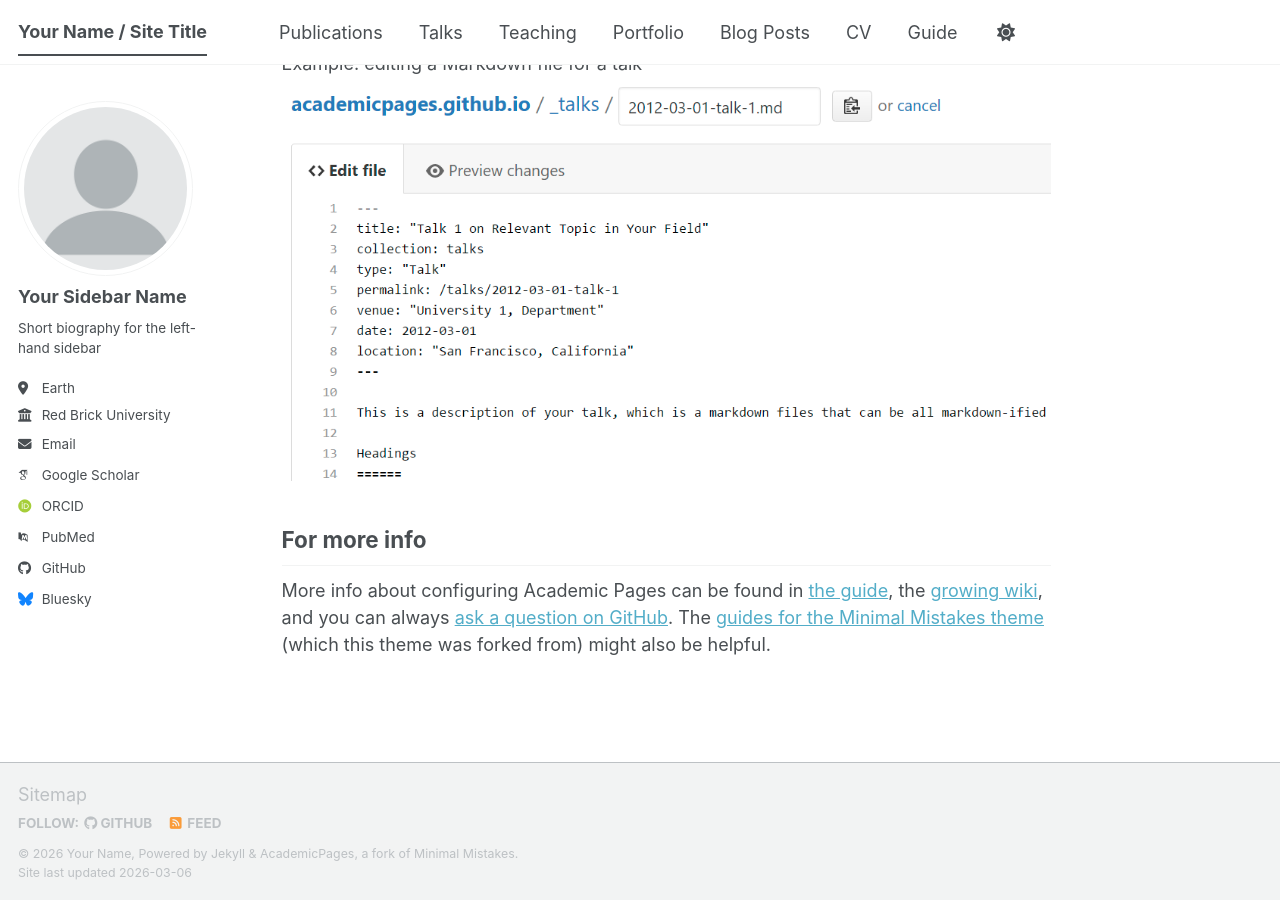
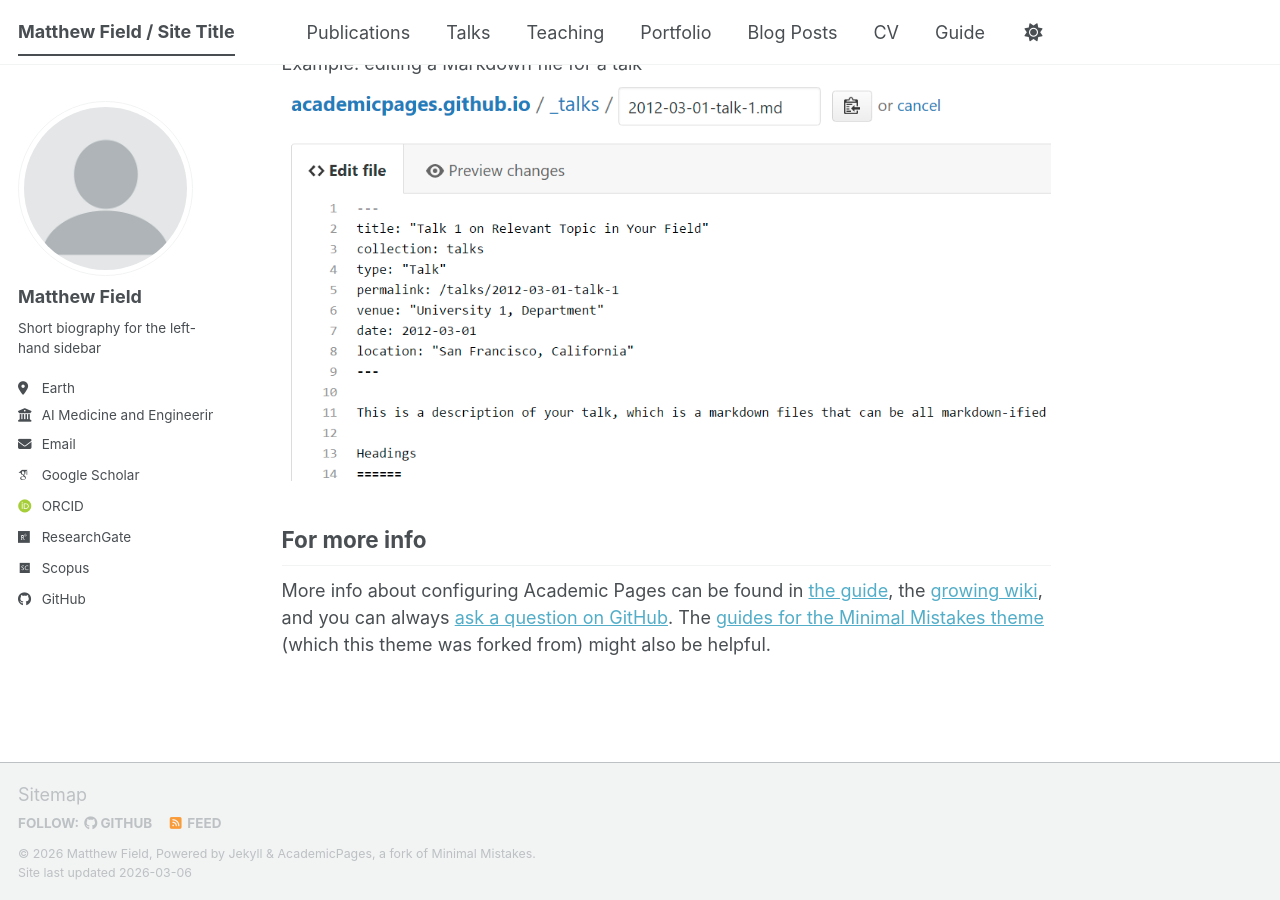
Before and after one commit to mffield/mffield.github.io, a Jekyll site: the page built from _pages/about.md, in a window 1280 px wide and 900 px high, scrolled down 2720 px. Built offline with Jekyll 4.4.1, drawn with Linux system fonts in a browser that asks for light colours; some web fonts are replaced; a script bundle is joined from its source files by our own code; library files that are not in the unit come from our copies.

Commit message:
initial commit

```diff
--- a/_config.yml
+++ b/_config.yml
@@ -9,11 +9,11 @@
 # Basic Site Settings
 locale                   : "en-US"
 site_theme               : "default" # The available themes options are "default", "air", "sunrise", "mint", "dirt" and "contrast"
-title                    : "Your Name / Site Title"
+title                    : "Matthew Field / Site Title"
 title_separator          : "-"
-name                     : &name "Your Name"
-description              : &description "Your Name's academic portfolio"   # Update this with a general description of your site, this is the default if not overridden by a page
-url                      : https://academicpages.github.io # The base hostname & protocol for your site e.g. "https://[your GitHub username].github.io",
+name                     : &name "Matthew Field"
+description              : &description "Matthew Field's academic portfolio"   # Update this with a general description of your site, this is the default if not overridden by a page
+url                      : https://mffield.github.io # The base hostname & protocol for your site e.g. "https://[your GitHub username].github.io",
                                                            # or if you already have some other page hosted on Github then use "https://[your GitHub username].github.io/[Your Repo Name]"
 baseurl                  : "" # the subpath of your site, e.g. "/blog"
 repository               : "academicpages/academicpages.github.io"
@@ -24,26 +24,26 @@ repository               : "academicpages/academicpages.github.io"
 author:
   # Biographic information
   avatar           : "profile.png"
-  name             : "Your Sidebar Name"
+  name             : "Matthew Field"
   pronouns         : # example: "she/her"
   bio              : "Short biography for the left-hand sidebar"
   location         : "Earth"
-  employer         : "Red Brick University"
+  employer         : "AI Medicine and Engineering"
   uri              : # URL
   email            : "none@example.org"
 
   # Academic websites
   academia         : # URL
   arxiv            : # URL - Update with the correct link to your profile
-  googlescholar    : "https://scholar.google.com/citations?user=PS_CX0AAAAAJ"
+  googlescholar    : "https://scholar.google.com.au/citations?user=5_4YHtoAAAAJ&hl=en"
   inspire-hep      : # URL
   impactstory      : # URL
-  orcid            : "https://orcid.org/yourorcidurl"
+  orcid            : "https://orcid.org/0000-0002-6169-6721"
   semantic         : # URL
   ssrn             : # URL
-  pubmed           : "https://www.ncbi.nlm.nih.gov/pubmed/?term=john+snow"
-  researchgate     : # URL
-  scopus           : # URL
+  pubmed           : # URL
+  researchgate     : "https://www.researchgate.net/profile/Matthew-Field-6"
+  scopus           : "https://www.scopus.com/authid/detail.uri?authorId=56746443800"
   zotero           : # URL
 
 
@@ -51,13 +51,13 @@ author:
   bitbucket        : # Username - Update with your username on the site
   codepen          : # Username
   dribbble         : # Username
-  github           : "academicpages"
+  github           : "mffield"
   kaggle           : # Username
   stackoverflow    : # User number or user number and name (i.e., use "1" or "1/jeff-atwood")
 
   # Social media
   artstation       : # Username
-  bluesky          : "bsky.app" # Replace this with you Bluesky username
+  bluesky          : # Replace this with you Bluesky username
   facebook         : # Username
   flickr           : # Username
   foursquare       : # Username
```
